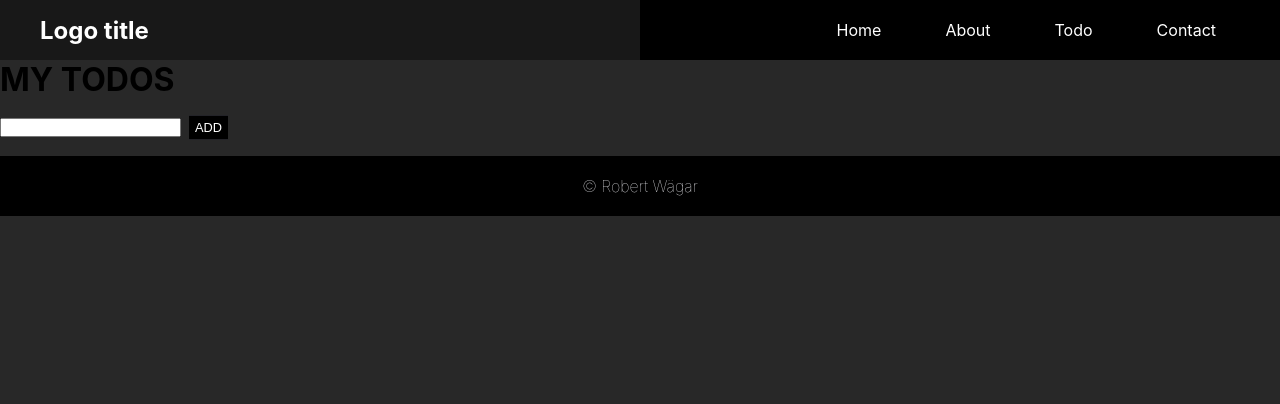
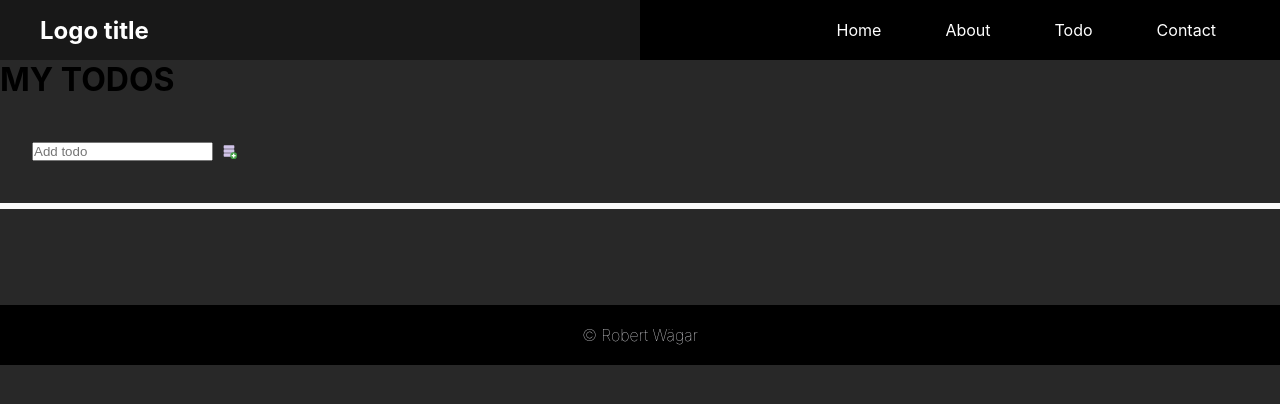
Before and after one commit to xxrobone/ass_1_cme, a React (Vite) app: page /todo in a window 1280 px wide. Shown: the top 404 px of the page. Built offline with nearby package versions, Linux system fonts and the light colour scheme.

Commit message:
Added some styling, react-icons

```diff
--- a/src/App.jsx
+++ b/src/App.jsx
@@ -10,9 +10,6 @@ import Footer from './components/footer/Footer';
 import Article from './components/article/Article';
 import Button from './components/button/Button';
 import Hero from './components/hero/Hero';
-
-import articIMG1 from './assets/images/GW.png'
-import articIMG2 from './assets/images/hoodie.png'
 import ImageBg from './components/article/imagebg/ImageBg';
 import { About } from './pages/about/About';
 import { Todo } from './pages/todo/Todo';
@@ -61,10 +58,10 @@ function App() {
                if (currentIdx === i) {
                  return (
                    <>
-                     <ImageBg {...item} key={item.title + i} />
+                     <ImageBg {...item} key={Math.random() * 1000 + i} />
                     <Article
                      {...item}
-                     key={i}
+                     key={i + (Math.random() * 1000)}
                    />
                    </>
                  );
--- a/src/components/article/Article.jsx
+++ b/src/components/article/Article.jsx
@@ -2,10 +2,10 @@ import React from 'react'
 
 import './Article.scss'
 
-export default function Article({ title, img, text, link, key }) {
+export default function Article({ title, img, text, link}) {
 
   return (
-      <article key={key}>
+      <article>
         <h2>{title}</h2>
         <div className="content">
         <p>{text}</p>
--- a/src/components/button/Button.scss
+++ b/src/components/button/Button.scss
@@ -32,15 +32,14 @@
   }
 
 
-  .todo {
-    margin: 1rem 0.5rem;
-    padding: 4px 6px;
+  .todo_btn {
+    margin: 0;
+    padding: 0.5rem 0.5rem;
+    width: unset;
+    height: unset;
+    font-size: 1rem;
     border: none;
-    border-top: 1px solid #232328;
-    border-bottom: 1px solid #232328;
-    font-size: 0.8rem;
-    color: #ffffff;
-    background-color: rgb(0, 0, 0);
+    background-color: transparent;
     font-weight: 400;
 
     &:hover {
--- a/src/pages/todo/Todo.jsx
+++ b/src/pages/todo/Todo.jsx
@@ -1,19 +1,25 @@
 import React, { useState, useEffect } from 'react'
 import Button from '../../components/button/Button'
+
+import { FcAddDatabase, FcEmptyTrash, FcCheckmark, FcNext } from "react-icons/fc";
 
 
 // styles
 import './Todo.scss'
 /*
-- Todo
-- a list of todos
-- add todo
-- delete todo
+- Todo (done)
+- a list of todos (done)
+- add todo (done)
+- delete todo (done)
+
 - updatede todo
+- todo marked when done
 - search todos ?
 
-- todo form
-- functions
+- localstorage ? (done, set, get and remove)
+
+- todo form (no form just inputs)
+- functions (add, delete)
 
 */
 
@@ -68,18 +74,23 @@ export const Todo = () => {
   return (
       <div>
           <h1>MY TODOS</h1>
+          <div className="add_todo_wrapper">
           <input
               type="text"
-              value={input}
+                  value={input}
+                  placeholder='Add todo'
               onChange={(e) => handleOnChange(e)}
           />
-          <Button variant='todo' onClick={() => addTodo(input, setInput, todoList, setTodoList)}>Add</Button>
+          <Button variant='todo_btn' onClick={() => addTodo(input, setInput, todoList, setTodoList)}><FcAddDatabase /></Button>
+
+          </div>
 
           <ul className='todo_list'>
               {todoList.length > 0 && todoList.map(t => (
                   <li key={t.id}>
+                    <FcNext />
                   <p>{t.todo}</p>
-                  <Button onClick={() => deleteTodo(t.id, todoList, setTodoList)}>&times;</Button>
+                  <Button onClick={() => deleteTodo(t.id, todoList, setTodoList)}><FcEmptyTrash /></Button>
                   </li>
               ))}
           </ul>
--- a/src/pages/todo/Todo.scss
+++ b/src/pages/todo/Todo.scss
@@ -1,26 +1,58 @@
+
+.add_todo_wrapper {
+    padding: 2rem;
+    display: flex;
+    align-items: center;
+
+    input {
+        margin: 0.25rem 0;
+    }
+
+    button {
+        margin-top: 0.25rem;
+    }
+}
+
 .todo_list {
+    padding: 3rem 2rem;
+    border-top: 6px solid #fafafa;
     height: 100%;
     display: flex;
     flex-direction: column;
 
     li {
         padding: 0.5rem 1rem;
-        color: rgb(238, 238, 238);
-        background-color: rgb(40, 40, 40);
         display: flex;
         align-items: center;
         justify-content: flex-start;
+        color: rgb(238, 238, 238);
+        background-color: rgb(40, 40, 40);
+        border-top: 1px solid #888;
+
+        &:last-child {
+            border-bottom: 1px solid #888;
+        }
+
+        &:hover {
+            background-color: #000000;
+            cursor: pointer;
+        }
+
+        p {
+            margin: 0 0 0 1rem;
+            width: 200px;
+        }
     }
 
     button {
-        height: 18px;
-        width: 18px;
-        display: grid;
-        place-content: center;
-        font-size: 1.8rem;
-        color: tomato;
-        background-color: rgba(0, 0, 0, 0.13);
-        border-radius: 50%;
-        border: 1px solid #888;
+        svg {
+            fill: none;
+            fill: plum;
+            &:hover {
+                fill: tomato !important;
+            }
+        }
     }
+
+
 }
```
